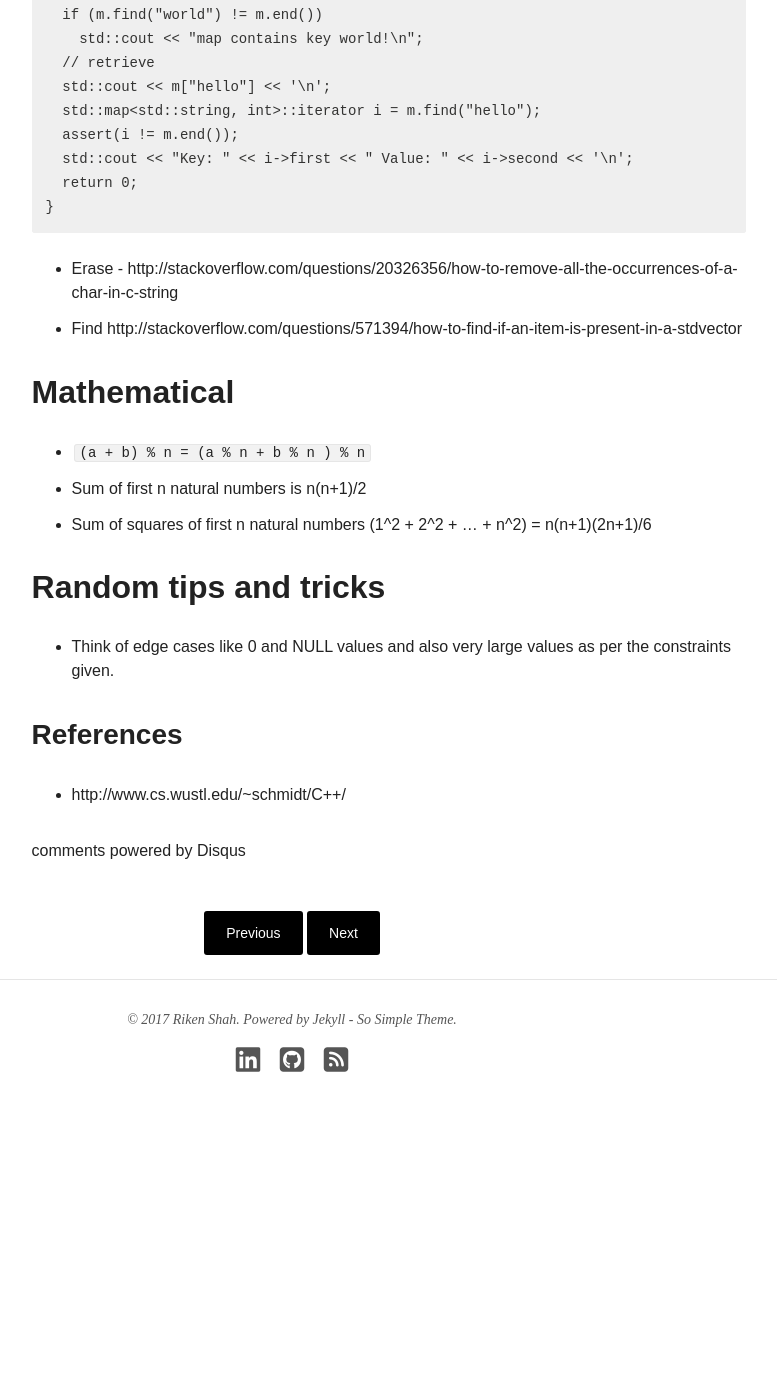
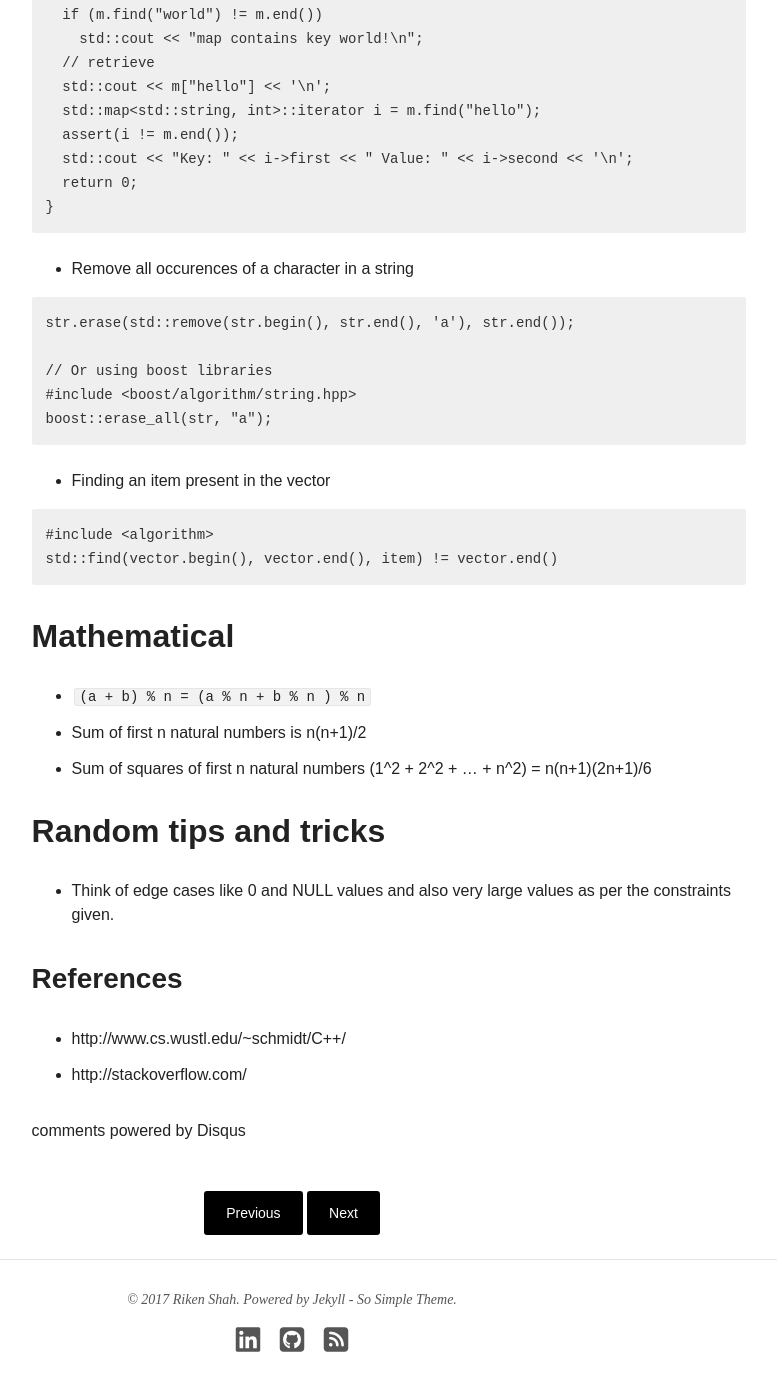
Before and after one commit to rikenshah/rikenshah.github.io, a Jekyll site: the page built from _posts/articles/2017-03-16-competitive-programming-notes.md, in a window 1280 px wide and 1400 px high, scrolled down 1051 px. Shown: the top 1391 px of the window, without its empty margins (348-1125 px from the left). Built offline with Jekyll 4.4.1, drawn with Linux system fonts in a browser that asks for light colours; nearby versions of some CDN libraries; comment, search, counter and statistics services are not loaded; before the commit the page ends 2223 px from its top, so only the background shows below that.

Commit message:
Update 2017-03-16-competitive-programming-notes.md

````diff
--- a/_posts/articles/2017-03-16-competitive-programming-notes.md
+++ b/_posts/articles/2017-03-16-competitive-programming-notes.md
@@ -52,8 +52,25 @@ int main(int argc, char **argv)
   return 0;
 }
 ```
-- Erase - http://stackoverflow.com/questions/20326356/how-to-remove-all-the-occurrences-of-a-char-in-c-string
-- Find http://stackoverflow.com/questions/571394/how-to-find-if-an-item-is-present-in-a-stdvector
+
+- Remove all occurences of a character in a string
+
+```
+str.erase(std::remove(str.begin(), str.end(), 'a'), str.end());
+
+// Or using boost libraries
+#include <boost/algorithm/string.hpp>
+boost::erase_all(str, "a");
+```
+
+- Finding an item present in the vector
+
+```
+#include <algorithm>
+std::find(vector.begin(), vector.end(), item) != vector.end()
+```
+
+
 
 
 ## Mathematical
@@ -68,5 +85,5 @@ int main(int argc, char **argv)
 
 
 ### References
-
 - http://www.cs.wustl.edu/~schmidt/C++/
+- http://stackoverflow.com/
````
